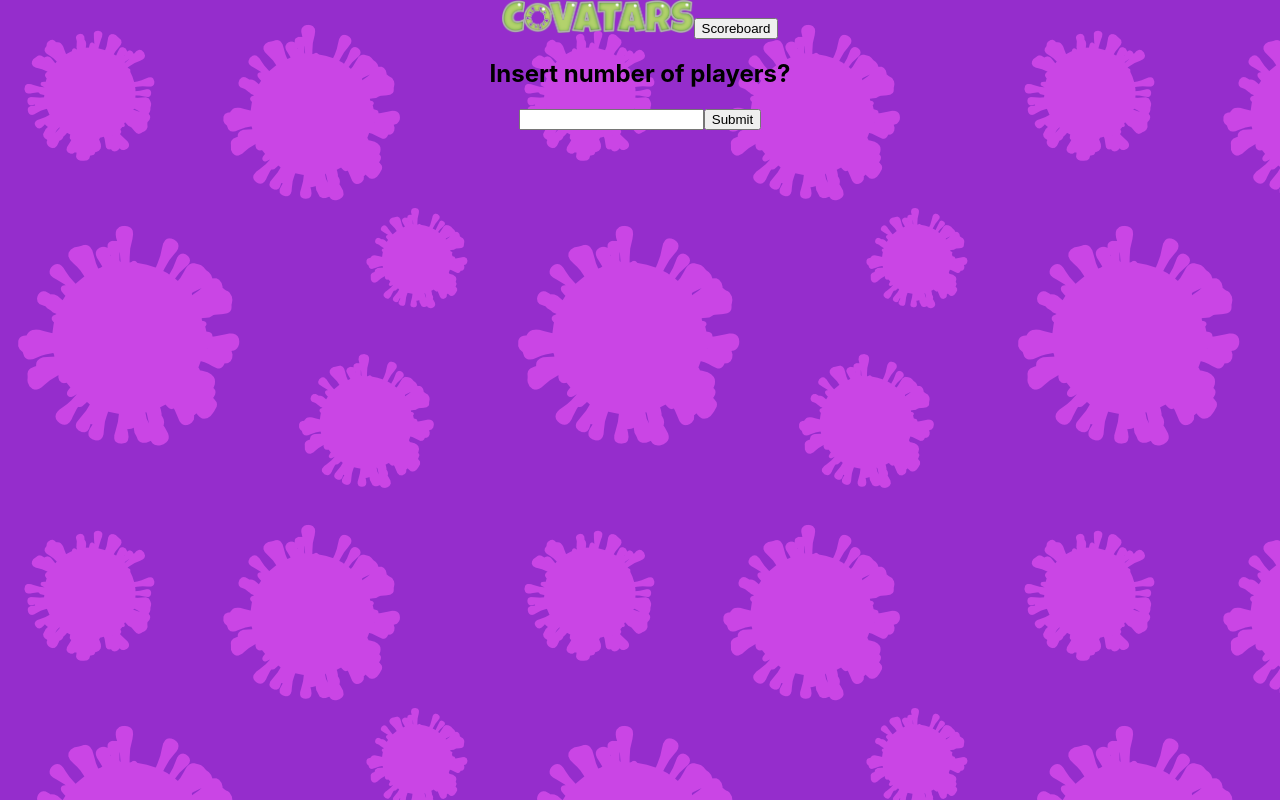
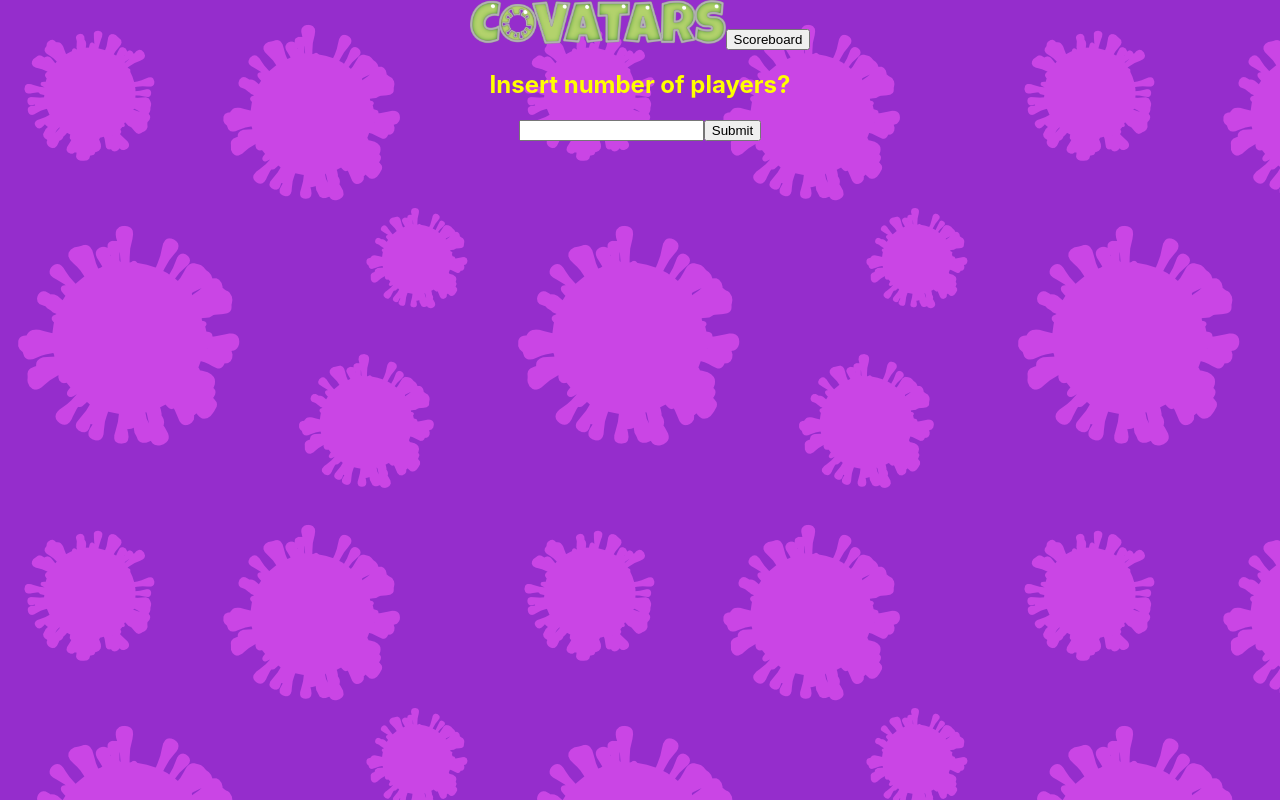
Before and after one commit to MagoroGraphics/covatars-remastered, a React (Create React App) app: page / in a window 1280 px wide. Built offline with nearby package versions, Linux system fonts and the light colour scheme.

Commit message:
Adds styling

```diff
--- a/src/components/PlayerCreation.tsx
+++ b/src/components/PlayerCreation.tsx
@@ -14,10 +14,11 @@ const MainWrapper = styled.div`
   height: 100%;
   width: 100%;
   background-image: url(icons/background_tile.png);
+  color: yellow;
 `;
 
 const CovatarsLogo = styled.img`
-  width:15vw;
+  width:20vw;
   height: auto;
 `
 
```
